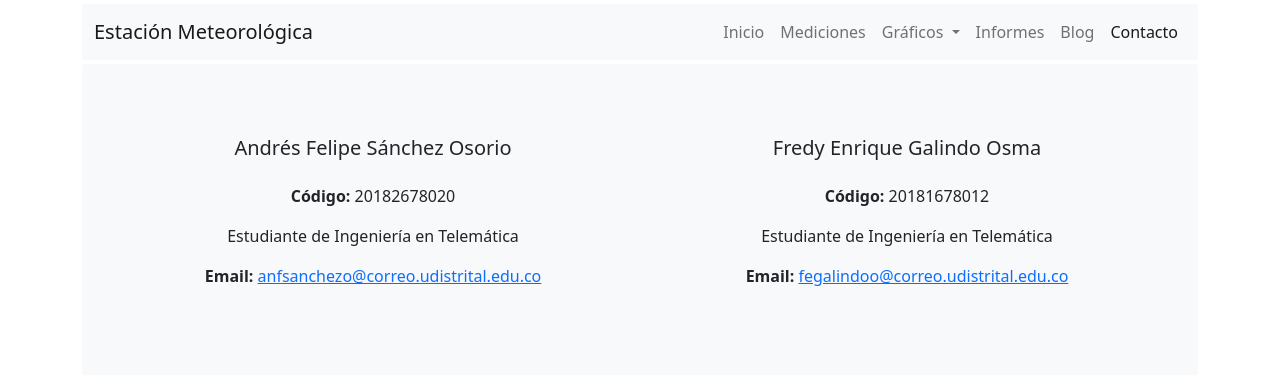
After one commit to blackatze93/prototipo_estacion, a Django app: page /contacto/ in a window 1280 px wide. The commit adds this page. Shown: the top 375 px of the page. Run offline with Django 3.2, Linux system fonts and the light colour scheme.

```diff
--- a/prototipo_estacion/urls.py
+++ b/prototipo_estacion/urls.py
@@ -20,6 +20,7 @@ from . import views
 urlpatterns = [
     path('admin/', admin.site.urls),
     path('', views.index, name='index'),
+    path('contacto/', views.contacto, name='contacto'),
     path('mediciones/', include('mediciones.urls')),
     path('graficos/', include('graficos.urls')),
     path('informes/', include('informes.urls')),
--- a/prototipo_estacion/views.py
+++ b/prototipo_estacion/views.py
@@ -3,3 +3,7 @@ from django.shortcuts import render
 
 def index(request):
     return render(request, 'prototipo_estacion/index.html')
+
+
+def contacto(request):
+    return render(request, 'prototipo_estacion/contacto.html')
--- a/templates/base.html
+++ b/templates/base.html
@@ -7,7 +7,8 @@
     <!-- Bootstrap CSS -->
     <!-- CSS only -->
     <link href="https://cdn.jsdelivr.net/npm/bootstrap@5.0.0-beta3/dist/css/bootstrap.min.css" rel="stylesheet"
-          integrity="sha384-eOJMYsd53ii+scO/bJGFsiCZc+5NDVN2yr8+0RDqr0Ql0h+rP48ckxlpbzKgwra6" crossorigin="anonymous" media="all">
+          integrity="sha384-eOJMYsd53ii+scO/bJGFsiCZc+5NDVN2yr8+0RDqr0Ql0h+rP48ckxlpbzKgwra6" crossorigin="anonymous"
+          media="all">
 
     {# Block for adding more head stylesheets #}
     {% block head_stylesheets %}{% endblock %}
@@ -66,7 +67,8 @@
                                href="{% url 'blog' %}">Blog</a>
                         </li>
                         <li class="nav-item">
-                            <a class="nav-link" href="#">Contacto</a>
+                            <a class="nav-link {% if request.path == '/contacto/' %}active{% endif %}"
+                               href="{% url 'contacto' %}">Contacto</a>
                         </li>
                     </ul>
                 </div>
--- /dev/null
+++ b/templates/prototipo_estacion/contacto.html
@@ -0,0 +1,31 @@
+{% extends 'base.html' %}
+
+{% block page_title %}Contacto{% endblock %}
+
+{% block head_stylesheets %}
+    <style type="text/css">
+
+    </style>
+{% endblock %}
+
+{% block content %}
+    <div class="row justify-content-center">
+            <div class="row m-5 text-center">
+                <div class="col-6 mr-auto">
+                    <h5 class="mb-4">Andrés Felipe Sánchez Osorio</h5>
+                    <p><strong>Código:</strong> 20182678020</p>
+                    <p>Estudiante de Ingeniería en Telemática</p>
+                    <p><strong>Email:</strong> <a href="mailto: fegalindoo@correo.udistrital.edu.co">anfsanchezo@correo.udistrital.edu.co</a>
+                </div>
+                <div class="col-6 ml-auto">
+                    <h5 class="mb-4">Fredy Enrique Galindo Osma</h5>
+                    <p><strong>Código:</strong> 20181678012</p>
+                    <p>Estudiante de Ingeniería en Telemática</p>
+                    <p><strong>Email:</strong> <a href="mailto: fegalindoo@correo.udistrital.edu.co">fegalindoo@correo.udistrital.edu.co</a>
+                    </p>
+                </div>
+            </div>
+
+    </div>
+
+{% endblock %}
```
